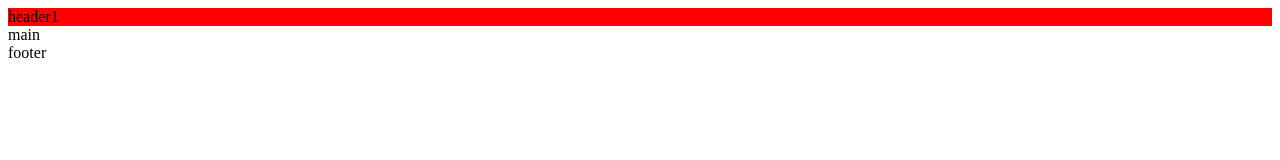
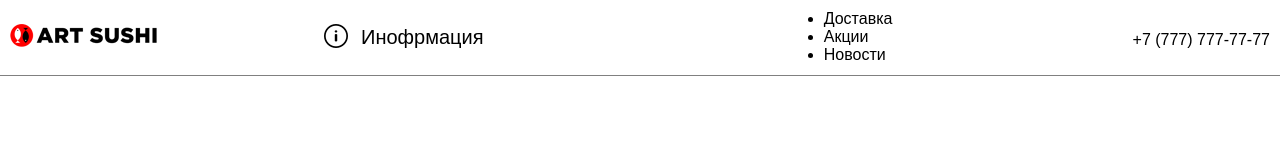
Before and after one commit to RomanChirkov/VasabiSushi, a plain HTML site: page index.html in a window 1280 px wide. Drawn offline with Linux system fonts and the light colour scheme.

Commit message:
не могу поместить ссылки (доставка, акции, новости)в слово "информация"

```diff
--- a/index.html
+++ b/index.html
@@ -1,5 +1,5 @@
 <!DOCTYPE html>
-<html lang="en">
+<html lang="ru">
 <head>
     <meta charset="UTF-8">
     <meta http-equiv="X-UA-Compatible" content="IE=edge">
@@ -8,8 +8,32 @@
     <title>Vasabi Sushi</title>
 </head>
 <body>
-    <header class="header">header1</header>
-    <main class="main">main</main>
-    <footer class="footer">footer</footer>
+    <div class="header">
+        <div class="header__selection">
+            <div class="header__ item headerlogo">
+                <img src="./img/artsushi_new_147x35px_.png"
+                 alt="">
+            </div>
+            <div class="info">
+                <img src="./img/info.png" alt="">
+            </div>
+            <div class="header__item informtion-btn"><a href="#">Инофрмация</a></div>
+        </div>
+        <div class="information-btn"><a href="#" data-id="information" data-handler="popover">
+        </a></div>
+        <div id="informtion-btn" class="bd-popup">
+            <nav>
+                <ul class="popocer-nav">
+                   <li><a href="#">Доставка</a></li>
+                   <li><a href="#">Акции</a></li>
+                   <li><a href="#">Новости</a></li>
+                </ul>
+            </nav>
+        </div>
+        <div class="header__selection">
+            <div class="phone">+7 (777) 777-77-77</div>
+        </div>
+    </div>
+    <div class="line"></div>
 </body>
 </html>
--- a/style.css
+++ b/style.css
@@ -1,5 +1,50 @@
+
+*{
+    margin: 0;
+    padding: 0;
+}
+
+a{
+    color:rgb(0, 0, 0); /* Цвет ссылок */
+    text-decoration: none; /* Убираем подчёркивание */
+    border-bottom: 0 solid red; /* Параметры линии снизу */
+    transition: 0.2s; /* Время перехода */
+
+}
+
+a:hover {
+    color:rgb(215, 53, 53); /* Цвет ссылок при наведении */
+    border-bottom-width:0px; /* Толщина линии снизу */
+   }
 .header {
+    display: flex;
+    justify-content: space-between;
+    padding: 10px;
+    background: #ffffff;
+    font-family: "Roboto Consdensed", sans-serif;
+}
+.header__selection{
+    display: flex;
+    align-items: center;
+}
+.header__item{
+    padding: 16px 20px;
+    font-size: 20px;
+    margin-left:-2%;
+}
+
+.headerlogo{
+    font-weight: bold;
+}
+
+.line{
     width: 100%;
-    height: 100%;
-    background-color: red;
+    height: 1px;
+    background-color: gray;
 }
+.info{
+    margin-left: 50%;
+}
+.phone{
+    margin-top: 5px;
+}
```
Also changed, not shown: img/artsushi_new_147x35px_.png (added), img/info.png (added), img/online-pay-white.png (added).
